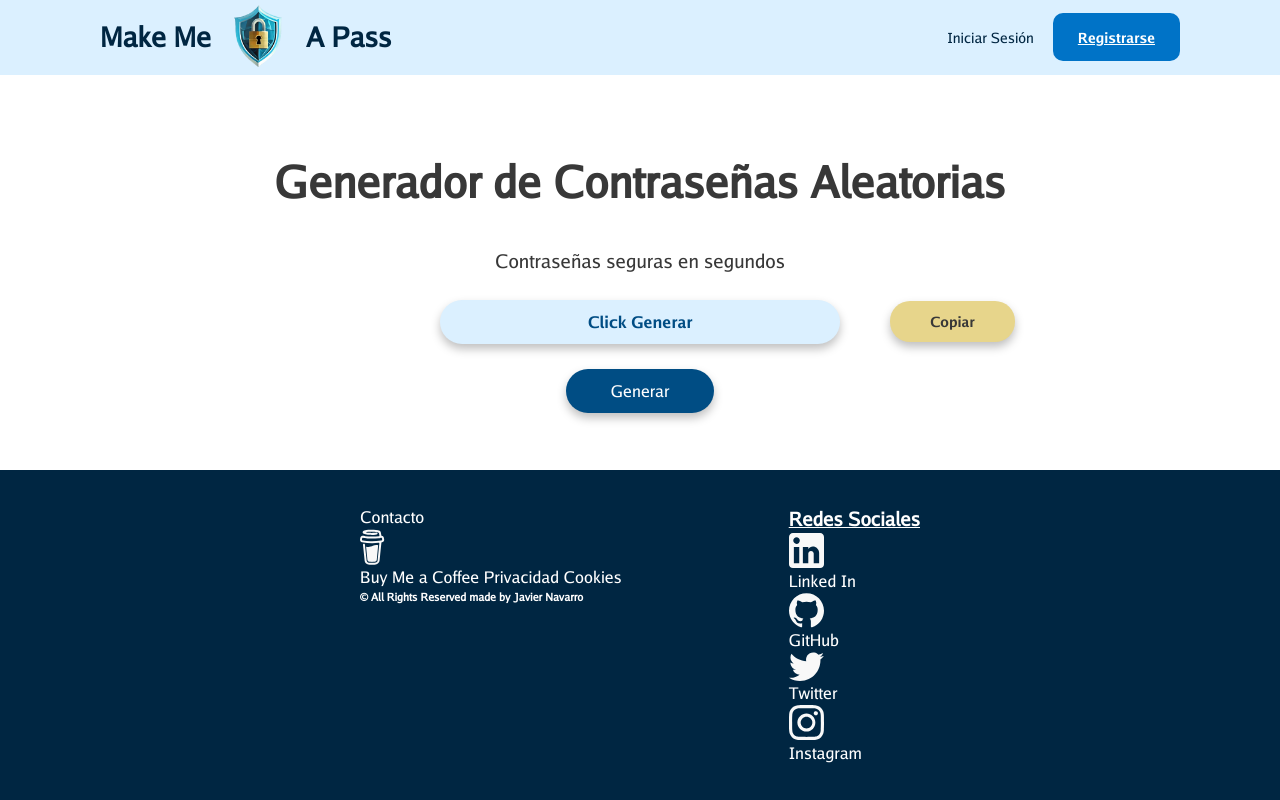
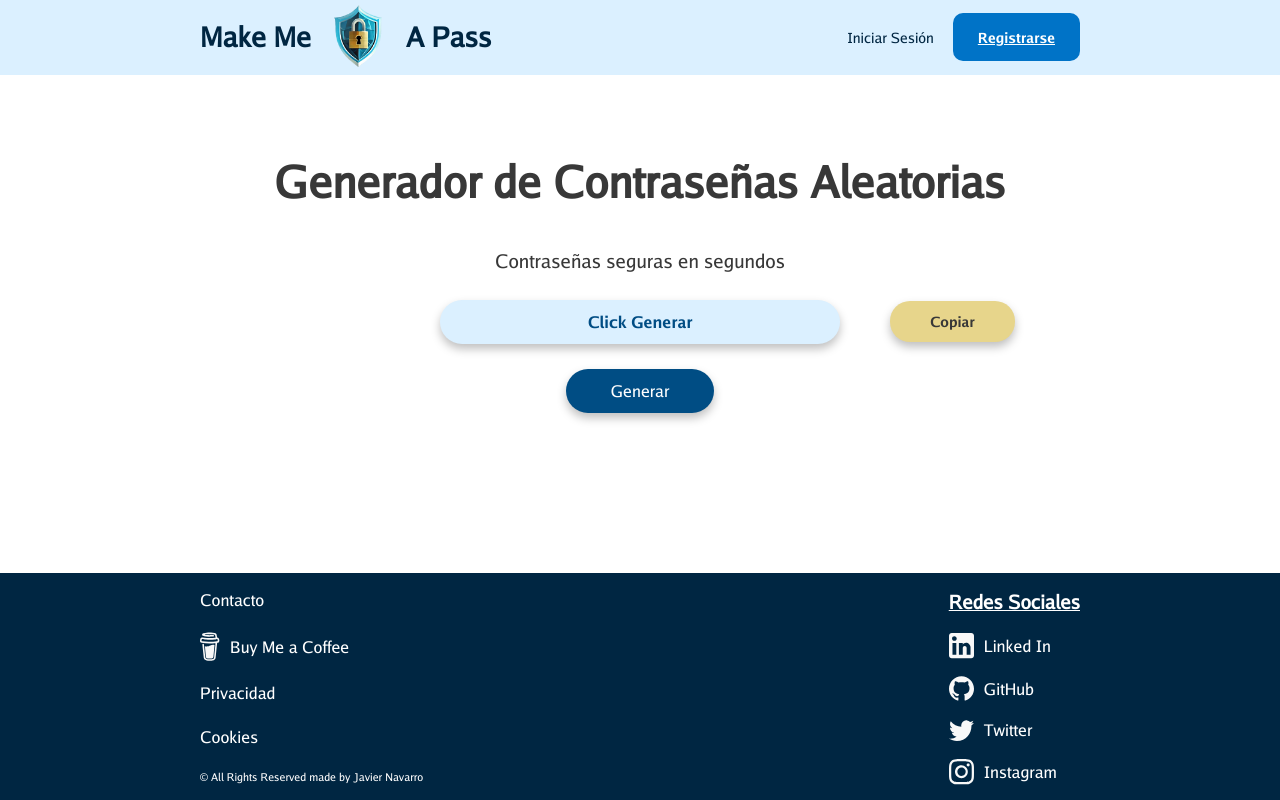
Before and after one commit to NavarroBarbas/Make-Me-A-Pass, a PHP site: page / in a window 1280 px wide. Run offline with PHP 8.4, Linux system fonts and the light colour scheme.

Commit message:
CSS Footer completado

```diff
--- a/css/style.css
+++ b/css/style.css
@@ -41,15 +41,14 @@ html {
   display: flex;
   flex-direction: column;
   align-items: center;
-
-  min-height: 100vh;
+  width: 100vw;
 
   & .header {
     width: 100vw;
     display: flex;
     justify-content: space-between;
     align-items: center;
-    padding: 0 100px;
+    padding: 0 200px;
     background-color: var(--azul-flojo);
 
     & .header__nombre {
@@ -88,7 +87,7 @@ html {
   }
 
   & .main {
-    width: 1200px;
+    width: 100vw;
 
     & .generador {
       margin-top: 75px;
@@ -151,9 +150,47 @@ html {
     width: 100vw;
     display: flex;
     justify-content: space-between;
-    padding: 35px 360px;
+    padding: 15px 200px;
     background-color: var(--azul-oscuro);
     color: white;
     bottom: 0;
+
+    & .footer__izq {
+      display: flex;
+      flex-direction: column;
+      justify-content: space-between;
+      gap: 20px;
+      margin-right: 30px;
+
+      & .coffee {
+        display: flex;
+        align-items: center;
+        gap: 10px;
+
+          & img {
+            width: 20px;
+          }
+      }
+
+      & .izq__copyright {
+        font-weight: 400;
+      }
+    }
+
+    & .footer__redes {
+      display: flex;
+      flex-direction: column;
+      justify-content: space-between;
+
+      & .redes__red {
+        display: flex;
+        align-items: center;
+        gap: 10px;
+
+        & img {
+          width: 25px;
+        }
+      }
+    }
   }
 }
--- a/index.html
+++ b/index.html
@@ -74,18 +74,18 @@
       <footer class="footer">
         <nav class="footer__izq">
           <a>Contacto</a>
-          <a class="coffee"><img class="coffee__img" src="svg/buymeacoffee.svg">Buy Me a Coffee</a>
+          <a class="coffee"><img src="svg/buymeacoffee.svg">Buy Me a Coffee</a>
           <a>Privacidad</a>
           <a>Cookies</a>
-          <h6>&copy; All Rights Reserved made by Javier Navarro</h6>
+          <h6 class="izq__copyright">&copy; All Rights Reserved made by Javier Navarro</h6>
         </nav>
 
-        <nav class="redes">
+        <nav class="footer__redes">
           <h3><u>Redes Sociales</u></h3>
-          <a><img src="svg/linkedin.svg">Linked In</a>
-          <a><img src="svg/github.svg">GitHub</a>
-          <a><img src="svg/twitter.svg">Twitter</a>
-          <a><img src="svg/instagram.svg">Instagram</a>
+          <a class="redes__red"><img src="svg/linkedin.svg">Linked In</a>
+          <a class="redes__red"><img src="svg/github.svg">GitHub</a>
+          <a class="redes__red"><img src="svg/twitter.svg">Twitter</a>
+          <a class="redes__red"><img src="svg/instagram.svg">Instagram</a>
         </nav>
       </footer>
     </div>
```
